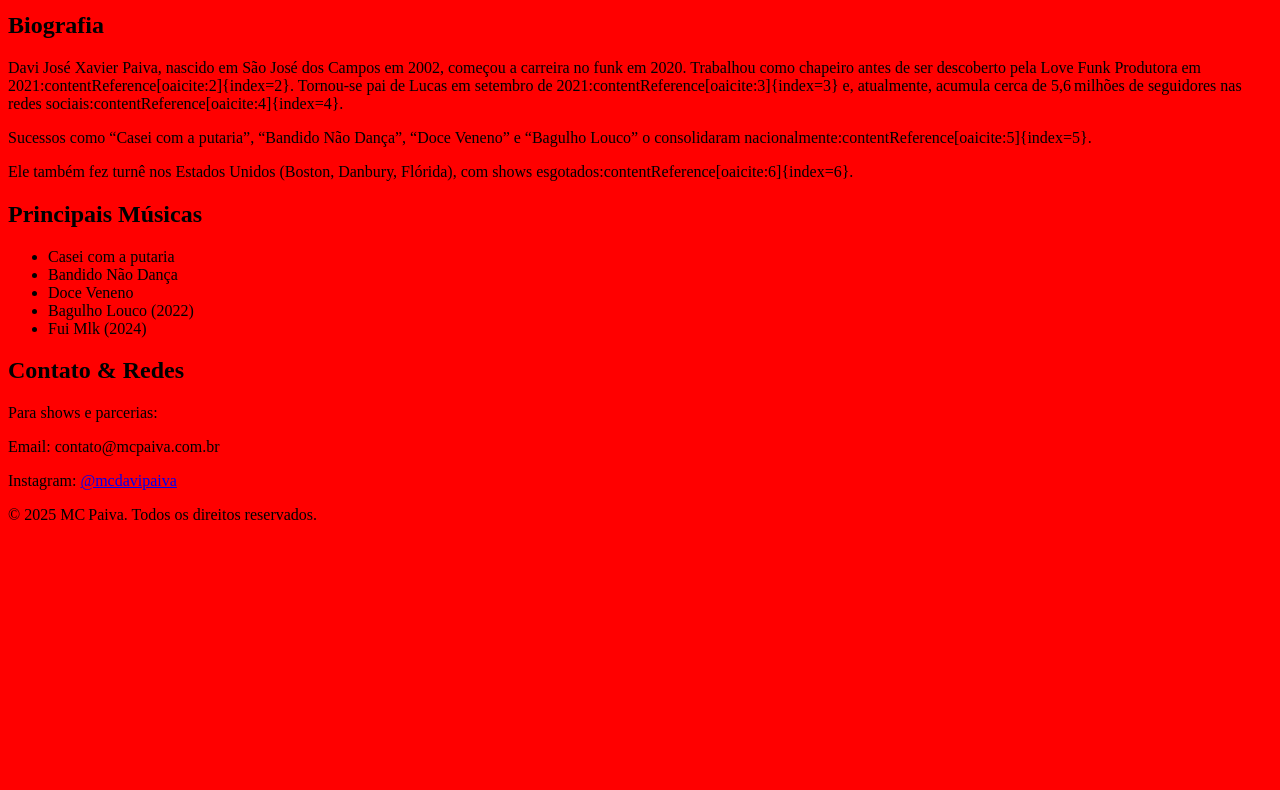
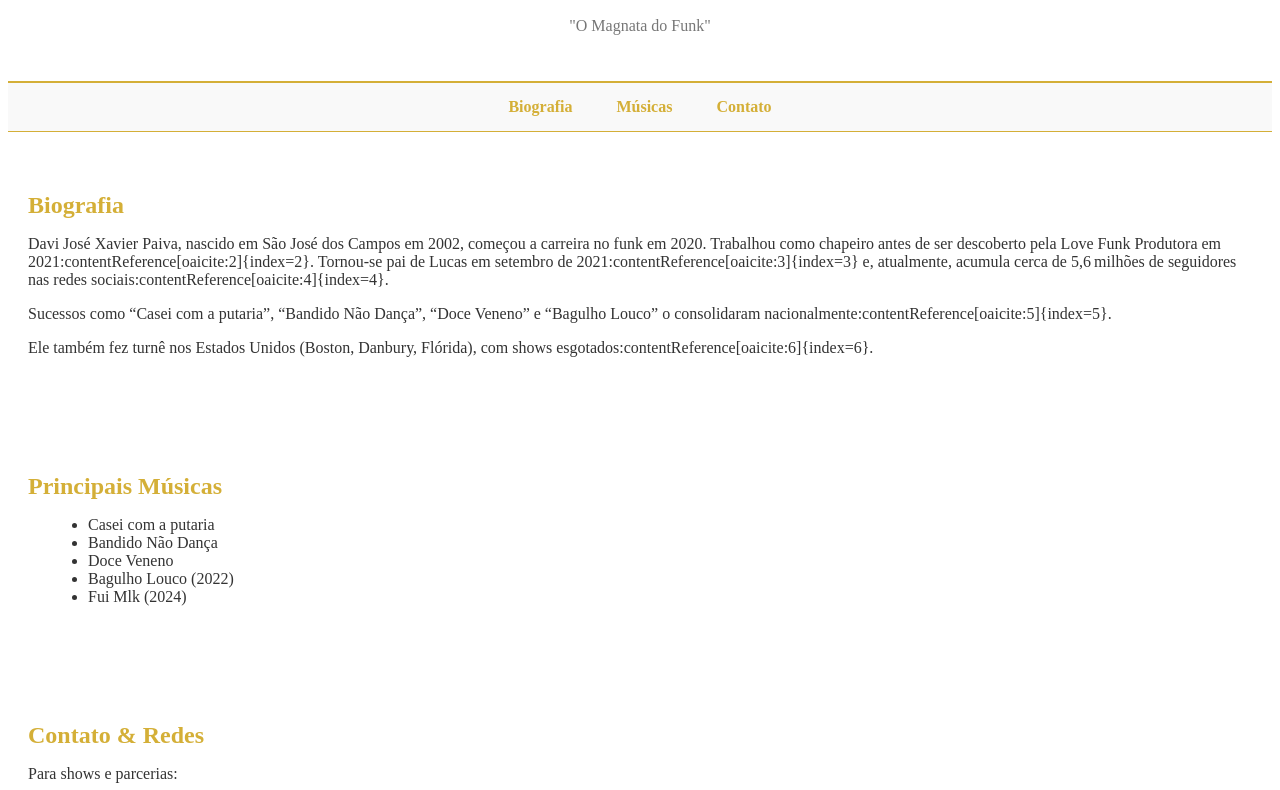
Before and after one commit to gutododry/Mc-Paiva, a plain HTML site: page index.html in a window 1280 px wide. Shown: the part 140-930 px from the top of the page. Before the commit the page ends 800 px from the top, so only its background shows below. Drawn offline with Linux system fonts and the light colour scheme.

Commit message:
Update style.css

```diff
--- a/style.css
+++ b/style.css
@@ -1 +1,51 @@
-body{background-color: rgb(255, 0, 0);}
+ {
+  margin: 0; padding: 0; box-sizing: border-box;
+  font-family: Arial, sans-serif;
+}
+body {
+  background: #fff;
+  color: #333;
+}
+header {
+  background: #fff;
+  padding: 30px;
+  text-align: center;
+  border-bottom: 2px solid #d4af37;
+}
+header h1 {
+  color: #d4af37;
+  font-size: 3rem;
+}
+header p {
+  color: #777;
+  margin-top: 10px;
+}
+nav {
+  background: #f9f9f9;
+  padding: 15px;
+  text-align: center;
+  border-bottom: 1px solid #d4af37;
+}
+nav a {
+  margin: 0 20px;
+  color: #d4af37;
+  font-weight: bold;
+  text-decoration: none;
+}
+nav a:hover { text-decoration: underline; }
+section {
+  padding: 40px 20px;
+}
+h2 {
+  color: #d4af37;
+  margin-bottom: 15px;
+}
+ul { list-style: disc; margin-left: 20px; }
+a { color: #d4af37; }
+footer {
+  background: #f9f9f9;
+  text-align: center;
+  padding: 15px;
+  border-top: 1px solid #d4af37;
+  color: #555;
+}
```
